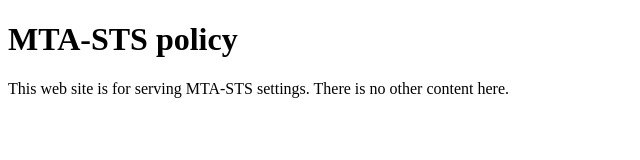
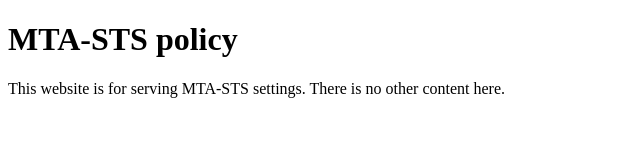
Before and after one commit to AndersStegelius/mta-sts3, a plain HTML site: page index.html in a window 1280 px wide. Shown: the full height of the page, 0-640 px from the left. Drawn offline with Linux system fonts and the light colour scheme.

Commit message:
Update index.html

```diff
--- a/index.html
+++ b/index.html
@@ -9,6 +9,6 @@
   </head>
   <body>
       <h1>MTA-STS policy</h1>
-      <p>This web site is for serving MTA-STS settings. There is no other content here.</p>
+      <p>This website is for serving MTA-STS settings. There is no other content here.</p>
   </body>
 </html>
```
